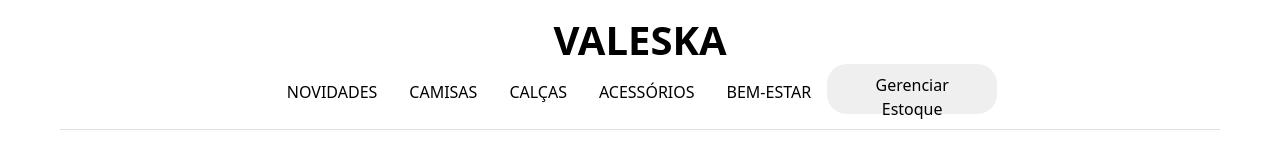
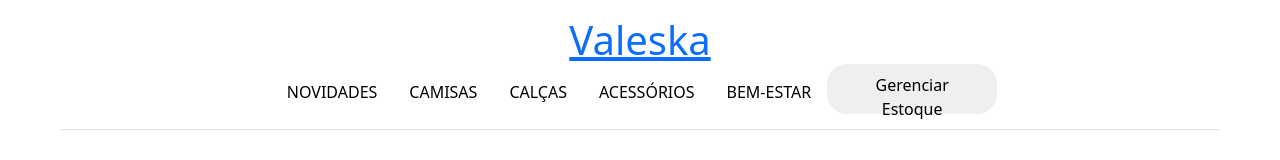
Before and after one commit to 93-silvestre/ecommerceValeska, an Angular app: page /painel in a window 1280 px wide. Shown: the top 160 px of the page. Built offline with nearby package versions, Linux system fonts and the light colour scheme.

Commit message:
Ajustes painel

```diff
--- a/src/app/painel/painel.component.html
+++ b/src/app/painel/painel.component.html
@@ -3,7 +3,7 @@
     <div class="menu mx-5 mt-3">
         <div class="row">
             <a href="#" class="text-center">
-                <h1 class="title">Valeska</h1>
+                <h1 class="titlgit e">Valeska</h1>
             </a>
 
 
```
